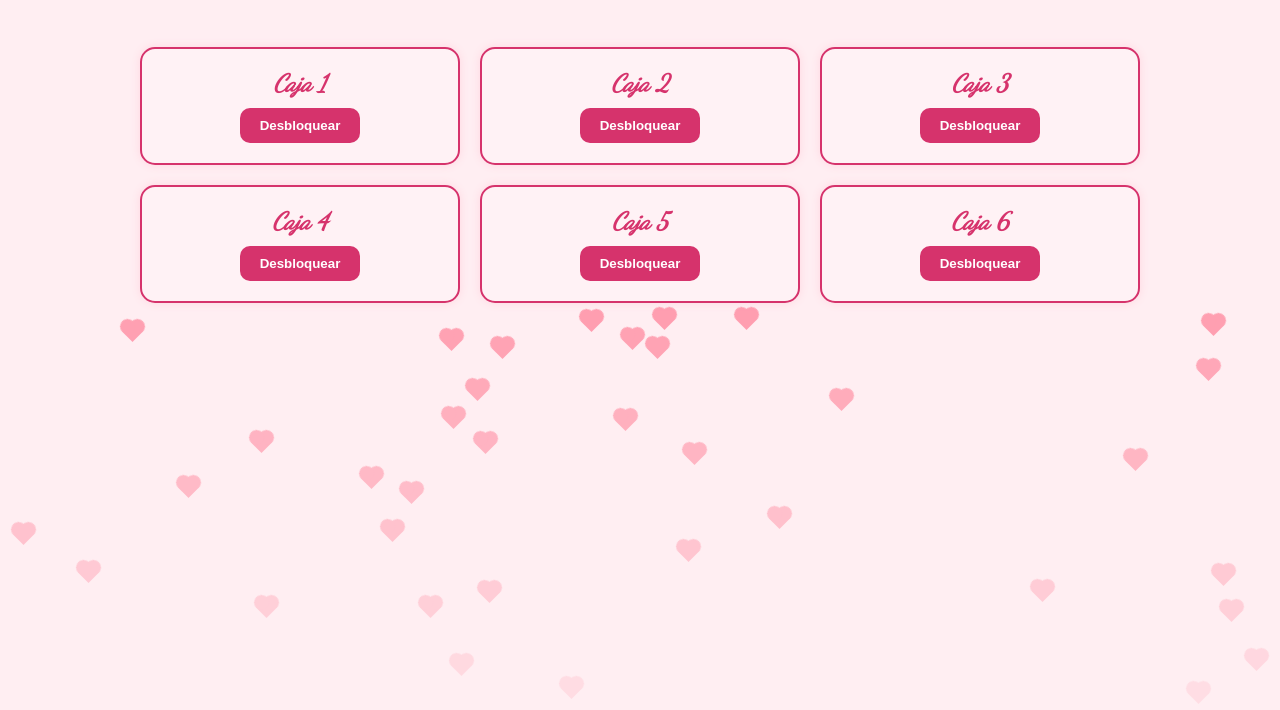
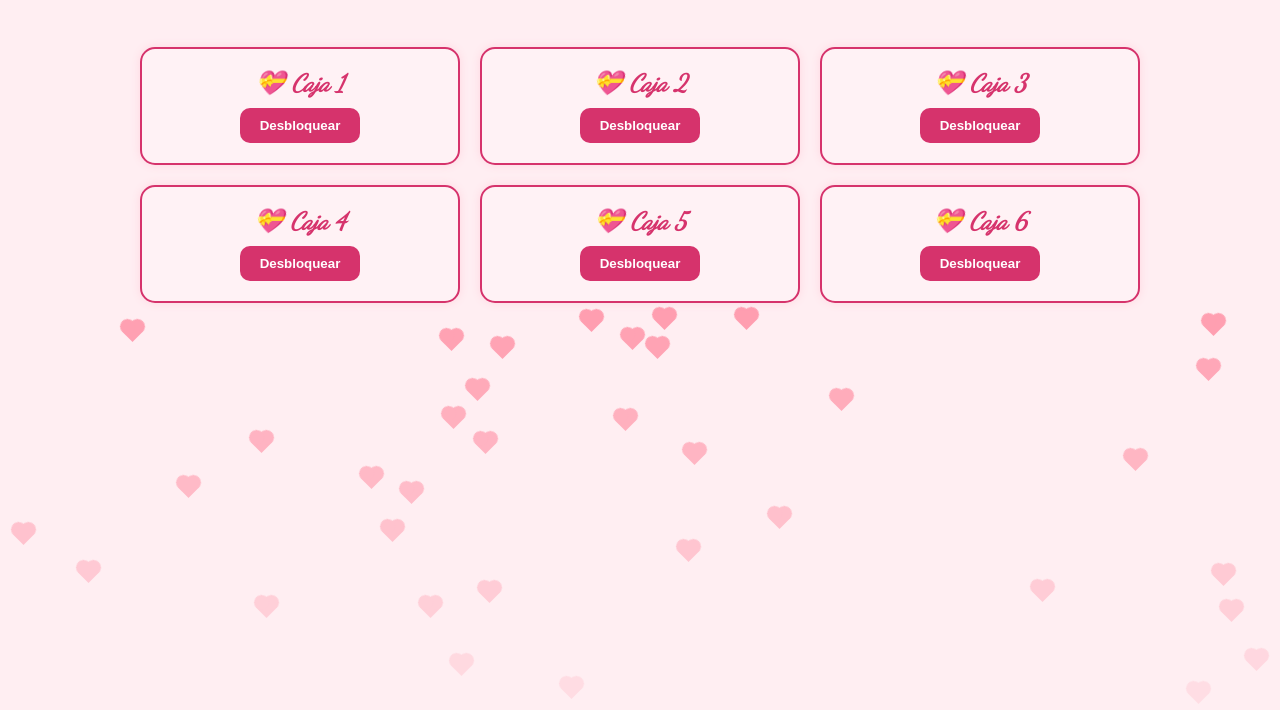
Before and after one commit to xNaTv/Para-el-amor-de-mi-vida, a plain HTML site: page index.html in a window 1280 px wide. Shown: the part 90-800 px from the top of the page. Drawn offline with Linux system fonts and the light colour scheme.

Commit message:
Update index.html

```diff
--- a/index.html
+++ b/index.html
@@ -133,32 +133,32 @@
 
   <div class="container">
     <div class="box" data-code="amor1" data-content="Contenido de la Caja 1">
-      <h2><a href="https://xnatv.github.io/Caja-1/" target="_blank">Caja 1</a></h2>
+      <h2><a href="https://xnatv.github.io/Caja-1/" target="_blank">💝 Caja 1</a></h2>
       <button>Desbloquear</button>
     </div>
 
     <div class="box" data-code="amor2" data-content="Contenido de la Caja 2">
-      <h2><a href="https://xnatv.github.io/caja-2/" target="_blank">Caja 2</a></h2>
+      <h2><a href="https://xnatv.github.io/caja-2/" target="_blank">💝 Caja 2</a></h2>
       <button>Desbloquear</button>
     </div>
 
     <div class="box" data-code="amor3" data-content="Contenido de la Caja 3">
-      <h2><a href="#" target="_blank">Caja 3</a></h2>
+      <h2><a href="#" target="_blank">💝 Caja 3</a></h2>
       <button>Desbloquear</button>
     </div>
 
     <div class="box" data-code="amor4" data-content="Contenido de la Caja 4">
-      <h2><a href="#" target="_blank">Caja 4</a></h2>
+      <h2><a href="#" target="_blank">💝 Caja 4</a></h2>
       <button>Desbloquear</button>
     </div>
 
     <div class="box" data-code="amor5" data-content="Contenido de la Caja 5">
-      <h2><a href="#" target="_blank">Caja 5</a></h2>
+      <h2><a href="#" target="_blank">💝 Caja 5</a></h2>
       <button>Desbloquear</button>
     </div>
 
     <div class="box" data-code="amor6" data-content="Contenido de la Caja 6">
-      <h2><a href="#" target="_blank">Caja 6</a></h2>
+      <h2><a href="#" target="_blank">💝 Caja 6</a></h2>
       <button>Desbloquear</button>
     </div>
   </div>
```
